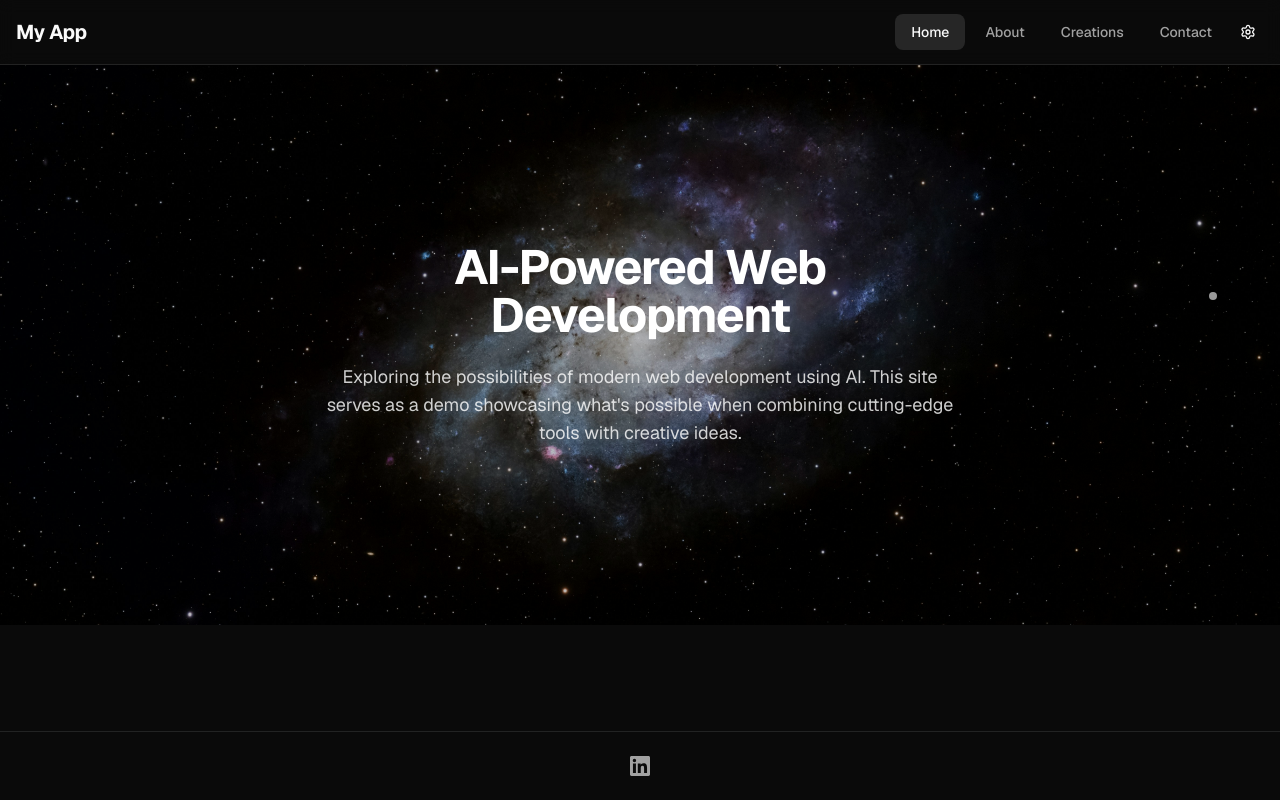
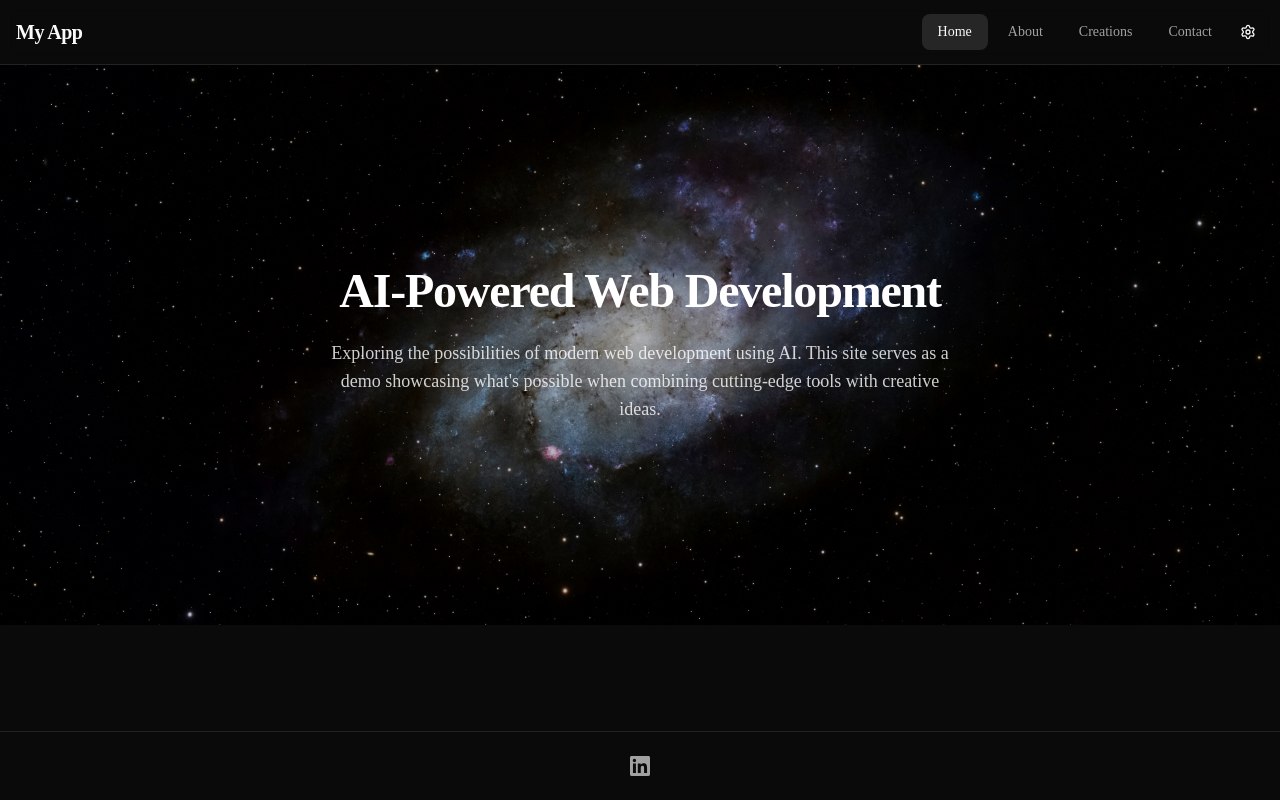
Before and after one commit to Niels020/dehaas-demo, a Next.js app: page / in a window 1280 px wide. Built offline with nearby package versions, Linux system fonts and the light colour scheme; a web font is replaced by a local one.

Commit message:
fix: add page metadata, fix font FOUC, fix hero alt text, fix hydration whitespace

```diff
--- a/app/about/page.tsx
+++ b/app/about/page.tsx
@@ -1,3 +1,10 @@
+import type { Metadata } from "next";
+
+export const metadata: Metadata = {
+	title: "About",
+	description: "Learn about this AI-powered web development demo project.",
+};
+
 export default function About() {
 	return (
 		<main className="container mx-auto px-4 py-16">
--- a/app/contact/page.tsx
+++ b/app/contact/page.tsx
@@ -1,3 +1,10 @@
+import type { Metadata } from "next";
+
+export const metadata: Metadata = {
+	title: "Contact",
+	description: "Get in touch with questions, feedback, or collaboration ideas.",
+};
+
 export default function Contact() {
 	return (
 		<main className="container mx-auto px-4 py-16">
--- a/app/creations/page.tsx
+++ b/app/creations/page.tsx
@@ -1,3 +1,11 @@
+import type { Metadata } from "next";
+
+export const metadata: Metadata = {
+	title: "Creations",
+	description:
+		"A collection of demos and experiments built with AI-assisted development.",
+};
+
 export default function Creations() {
 	return (
 		<main className="container mx-auto px-4 py-16">
--- a/app/globals.css
+++ b/app/globals.css
@@ -126,4 +126,13 @@
 	html {
 		@apply font-sans;
 	}
+	html[data-font="geist-mono"] {
+		font-family: var(--font-geist-mono);
+	}
+	html[data-font="serif"] {
+		font-family: var(--font-playfair);
+	}
+	html[data-font="rounded"] {
+		font-family: var(--font-nunito);
+	}
 }
--- a/app/layout.tsx
+++ b/app/layout.tsx
@@ -29,8 +29,12 @@ const nunito = Nunito({
 });
 
 export const metadata: Metadata = {
-	title: "My App",
-	description: "My App",
+	title: {
+		default: "My App",
+		template: "%s | My App",
+	},
+	description:
+		"Exploring the possibilities of modern web development using AI.",
 };
 
 export default function RootLayout({
@@ -40,6 +44,13 @@ export default function RootLayout({
 }>) {
 	return (
 		<html lang="en" suppressHydrationWarning>
+			<head>
+				<script
+					dangerouslySetInnerHTML={{
+						__html: `try{var f=localStorage.getItem("font");if(f)document.documentElement.setAttribute("data-font",f)}catch(e){}`,
+					}}
+				/>
+			</head>
 			<body
 				className={`${geistSans.variable} ${geistMono.variable} ${playfair.variable} ${nunito.variable} antialiased`}
 			>
--- a/app/page.tsx
+++ b/app/page.tsx
@@ -55,14 +55,14 @@ export default function Home() {
 			<section className="relative h-[70vh] min-h-[400px] w-full">
 				<Image
 					src="/steve-busch-JD7T8Y1B79U-unsplash.jpg"
-					alt="Hero image"
+					alt="Starry night sky"
 					fill
 					className="object-cover dark:block hidden dark:brightness-75"
 					priority
 				/>
 				<Image
 					src="/gabriel-alenius-USXfF_ONUGo-unsplash.jpg"
-					alt="Hero image"
+					alt="Misty forest landscape"
 					fill
 					className="object-cover dark:hidden block"
 					priority
@@ -71,14 +71,29 @@ export default function Home() {
 				{!showMessage && (
 					<button
 						onClick={handleDotClick}
-						aria-label="Find the hidden dot"
-						className="absolute z-20 h-2 w-2 rounded-full cursor-pointer dark:bg-white/60 bg-black/60"
+						aria-label="Find the hidden object"
+						className="absolute z-20 cursor-pointer w-4 h-4"
 						style={{
 							left: `${dotPos.x}%`,
 							top: `${dotPos.y}%`,
 							transform: "translate(-50%, -50%)",
 						}}
-					/>
+					>
+						<Image
+							src="/ChatGPT_ufo.png"
+							alt="UFO"
+							width={16}
+							height={16}
+							className="dark:block hidden w-full h-full object-contain"
+						/>
+						<Image
+							src="/ChatGPT_bear.png"
+							alt="Bear"
+							width={16}
+							height={16}
+							className="dark:hidden block w-full h-full object-contain"
+						/>
+					</button>
 				)}
 
 				<div className="relative z-10 flex h-full items-center justify-center pointer-events-none">
--- a/components/font-body.tsx
+++ b/components/font-body.tsx
@@ -1,13 +1,3 @@
-"use client";
-
-import { useFont } from "@/components/font-provider";
-
 export function FontBody({ children }: { children: React.ReactNode }) {
-	const { fontClassName } = useFont();
-
-	return (
-		<div className={`${fontClassName} min-h-screen flex flex-col`}>
-			{children}
-		</div>
-	);
+	return <div className="min-h-screen flex flex-col">{children}</div>;
 }
--- a/components/font-provider.tsx
+++ b/components/font-provider.tsx
@@ -54,6 +54,7 @@ export function FontProvider({ children }: { children: React.ReactNode }) {
 		const next = fonts[nextIndex];
 		setFont(next.key);
 		localStorage.setItem("font", next.key);
+		document.documentElement.setAttribute("data-font", next.key);
 	};
 
 	return (
```
Also changed, not shown: public/ChatGPT_bear.png (added), public/ChatGPT_ufo.png (added).
